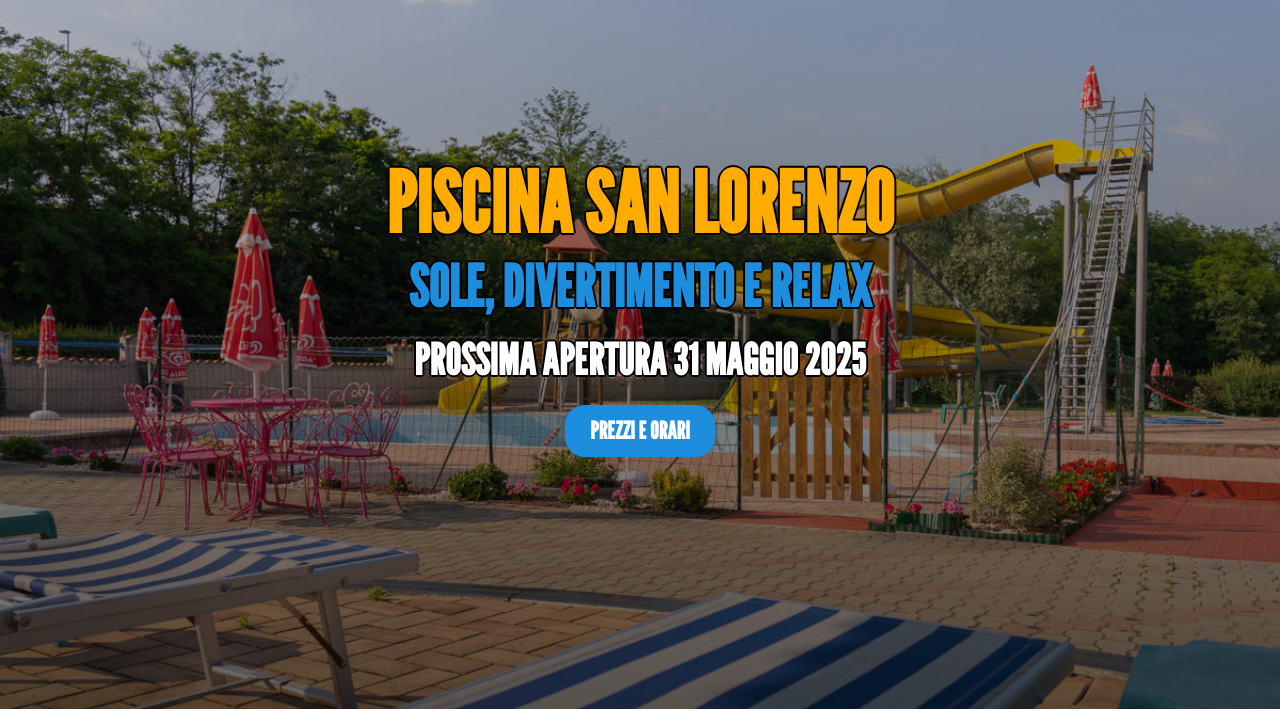
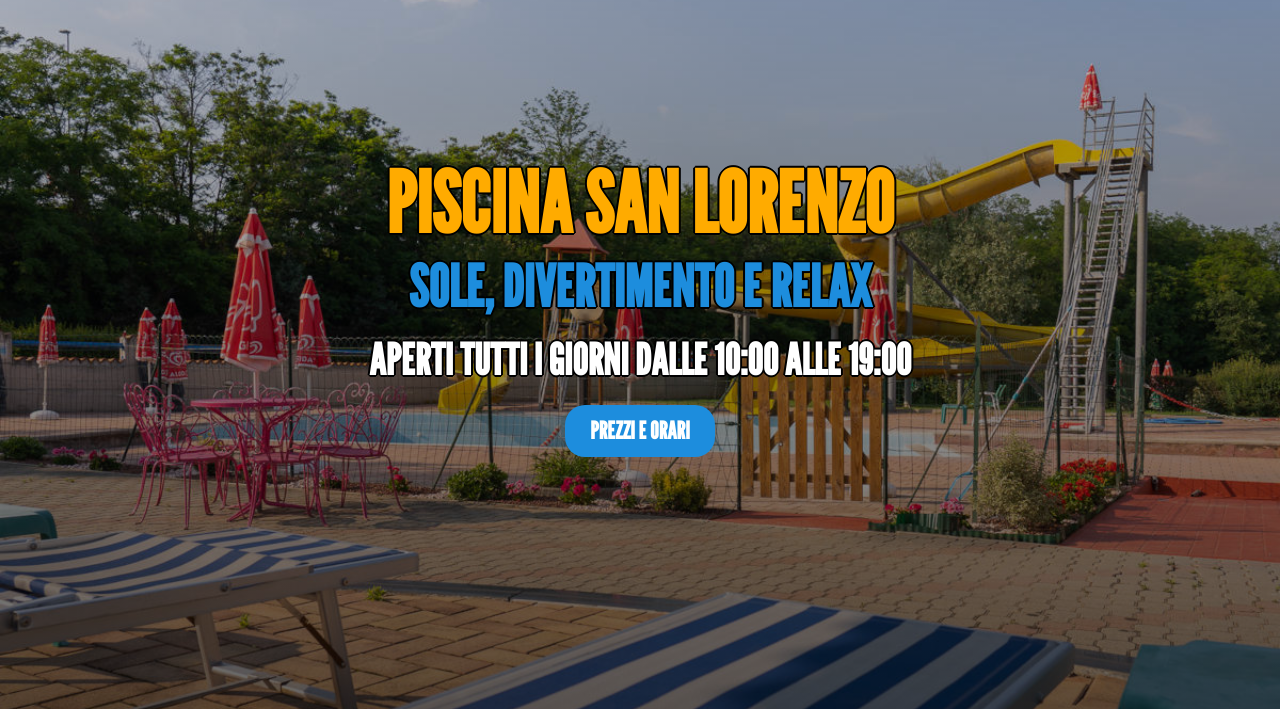
Before and after one commit to piscinasanlorenzo/website, a plain HTML site: page index.html in a window 1280 px wide. Shown: the part 91-802 px from the top of the page. Drawn offline with Linux system fonts and the light colour scheme.

Commit message:
Update index.html

```diff
--- a/index.html
+++ b/index.html
@@ -44,7 +44,7 @@
     <div class="cover__content__hero">
       <h1>PISCINA SAN LORENZO</h1>
       <h2>SOLE, DIVERTIMENTO E RELAX</h2>
-      <h3> PROSSIMA APERTURA 31 MAGGIO 2025 </h3>
+      <h3> APERTI TUTTI I GIORNI DALLE 10:00 ALLE 19:00 </h3>
       <a href="/page/prezzi.html" class="button">PREZZI E ORARI</a>
     </div>
   </div>
```
